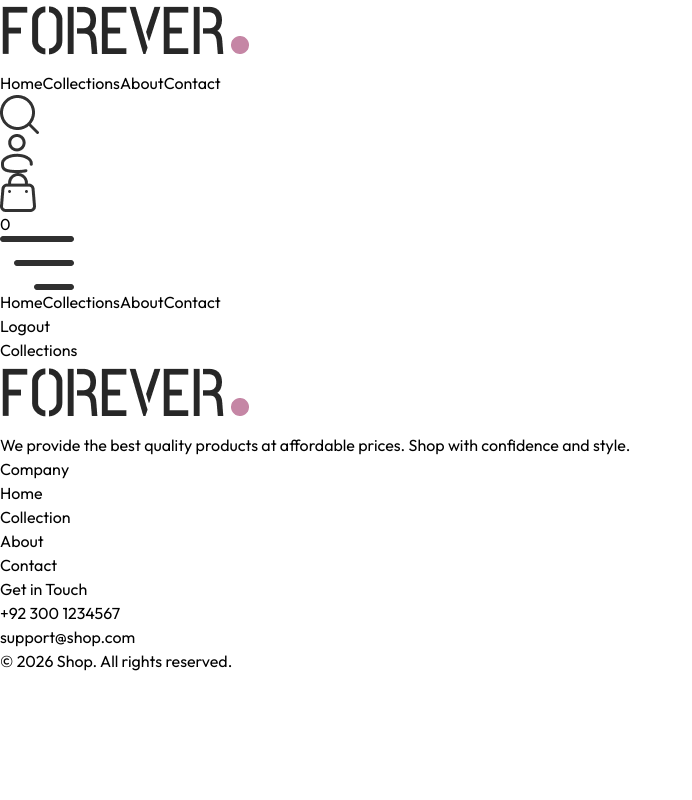
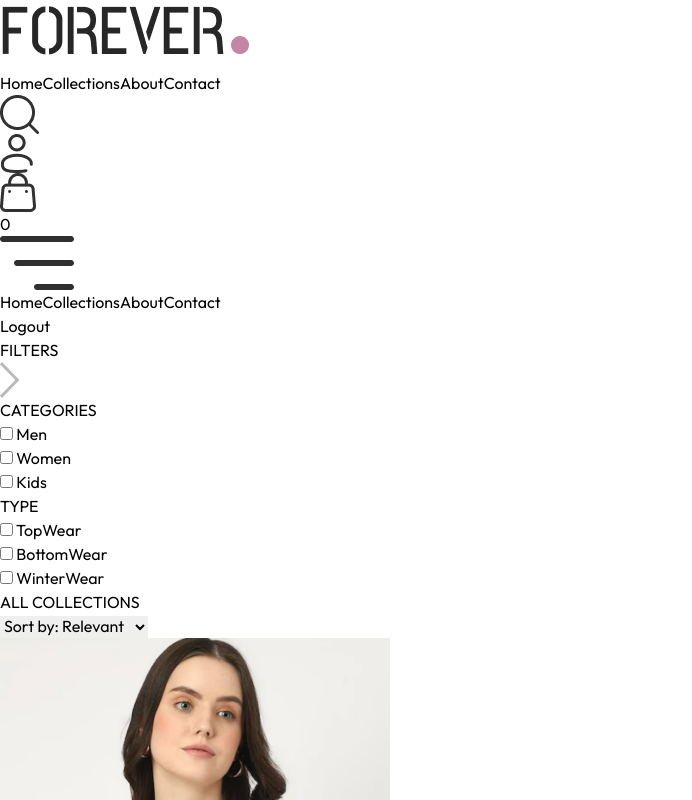
Before and after one commit to abdulraoof11/e-commerce-app, a React app in the folder frontend/: page /collections in a window 1280 px wide. Shown: the top 800 px of the page, without its empty margins (0-692 px from the left). Built offline with nearby package versions, Linux system fonts and the light colour scheme; the HTML template or start-up script is replaced by a standard one.

Commit message:
collection section complete

```diff
--- a/frontend/src/pages/Collections.jsx
+++ b/frontend/src/pages/Collections.jsx
@@ -1,8 +1,120 @@
-import React from 'react'
+import React, { useEffect } from 'react'
+import { useShopContext } from '../context/ShopContext';
+import {assets} from '../assets/frontend_assets/assets';
+import ProductItem from './../components/ProductItem';
+import Title from '../components/Title';
 
 const Collections = () => {
+  const {products} = useShopContext();
+  const [showFilter, setShowFilter] = React.useState(false);
+  const [filterProducts, setFilterProducts] = React.useState([]);
+  const [category , setCategory] = React.useState([]);
+  const [subCategory , setSubCategory] = React.useState([]);
+
+  const toogleCategory = (e) => {
+    if(category.includes(e.target.value)){
+      setCategory(category.filter(item => item !== e.target.value));
+    }else{
+      setCategory([...category, e.target.value]);
+    }
+  }
+  const toogleSubCategory = (e) => {
+    if(subCategory.includes(e.target.value)){
+      setSubCategory(subCategory.filter(item => item !== e.target.value));
+    }else{
+      setSubCategory([...subCategory, e.target.value]);
+    }
+  }
+  const applyFilter = () => {
+    let productsCopy = products.slice();
+    if(category.length > 0){
+      productsCopy = productsCopy.filter(product => category.includes(product.category));
+    }
+    if(subCategory.length > 0){
+      productsCopy = productsCopy.filter(product => subCategory.includes(product.subCategory));
+    }
+    setFilterProducts(productsCopy);
+  }
+
+  const sortProducts = (sortType) => {
+    let productsCopy = filterProducts.slice();
+   switch (sortType) {
+    case 'low_high':
+     setFilterProducts(productsCopy.sort((a,b) => a.price - b.price));
+      break;
+    case 'high_low':
+      setFilterProducts(productsCopy.sort((a,b) => b.price - a.price));
+      break;
+    default:
+      applyFilter();
+      break;
+   }
+  }
+  useEffect(() => {
+    applyFilter();
+  }, [category, subCategory])
+
+
   return (
-    <div>Collections</div>
+    <div className='flex flex-col sm:flex-row gap-1 sm:gap-10 pt-10 border-t'>
+      {/* Filter Options */}
+      <div className='min-w-60'>
+        <p onClick={()=>setShowFilter(!showFilter)} className='my-2 text-xl flex items-center cursor-pointer gap-2'>FILTERS
+          <img src={assets.dropdown_icon} alt="" className={`h-3 sm:hidden ${showFilter ? 'rotate-90' : 'rotate-0'}`} />
+        </p>
+
+        {/* Category Filter */}
+        <div className={`border border-gray-300 pl-5 py-3 mt-6 ${showFilter ? 'block' : 'hidden'} sm:block`}>
+          <p className='mb-3 text-sm font-medium'>CATEGORIES</p>
+          <div className='flex flex-col gap-2 font-light text-sm text-gray-700'>
+           <div className='flex items-center gap-2'>
+              <input type="checkbox" value={'Men'} onChange={toogleCategory} className='w-3 ' /> <span>Men</span>
+            </div>
+            <div className='flex items-center gap-2'>
+              <input type="checkbox" value={'Women'} onChange={toogleCategory} className='w-3 ' /> <span>Women</span>
+            </div>
+            <div className='flex items-center gap-2'>
+              <input type="checkbox" value={'Kids'} className='w-3 ' /> <span>Kids</span>
+            </div>
+             </div>
+
+        </div>
+         {/* SubCategory Filter */}
+        <div className={`border border-gray-300 pl-5 py-3 my-6 ${showFilter ? 'block' : 'hidden'} sm:block`}>
+          <p className='mb-3 text-sm font-medium'>TYPE</p>
+          <div className='flex flex-col gap-2 font-light text-sm text-gray-700'>
+           <div className='flex items-center gap-2'>
+              <input type="checkbox" value={'Topwear'} onChange={toogleSubCategory} className='w-3 ' /> <span>TopWear</span>
+            </div>
+            <div className='flex items-center gap-2'>
+              <input type="checkbox" value={'Bottomwear'} onChange={toogleSubCategory} className='w-3 ' /> <span>BottomWear</span>
+            </div>
+            <div className='flex items-center gap-2'>
+              <input type="checkbox" value={'Winterwear'} onChange={toogleSubCategory} className='w-3 ' /> <span>WinterWear</span>
+            </div>
+             </div>
+
+        </div>
+      </div>
+
+      {/* Products Grid */}
+      <div className='flex-1'>
+        <div className='flex justify-between text-base sm:text-2xl  mb-4'>
+         <Title text1="ALL" text2="COLLECTIONS" />
+         <select name="" id="" className='border-2 border-gray-300 px-2 py-1 text-sm' onChange={(e) => sortProducts(e.target.value)}>
+          <option value="relevant">Sort by: Relevant</option>
+          <option value="low_high">Price: Low to High</option>
+          <option value="high_low">Price: High to Low</option>
+         </select>
+         </div>
+      <div className=' grid grid-cols-2 sm:grid-cols-3 md:grid-cols-4 gap-4 gap-y-6'>
+
+        {filterProducts.map(product => (
+         <div><ProductItem key={product.id} id={product._id} name={product.name} image={product.image} price={product.price} /></div>
+        )) }
+      </div>
+     </div>
+    </div>
   )
 }
 
```
